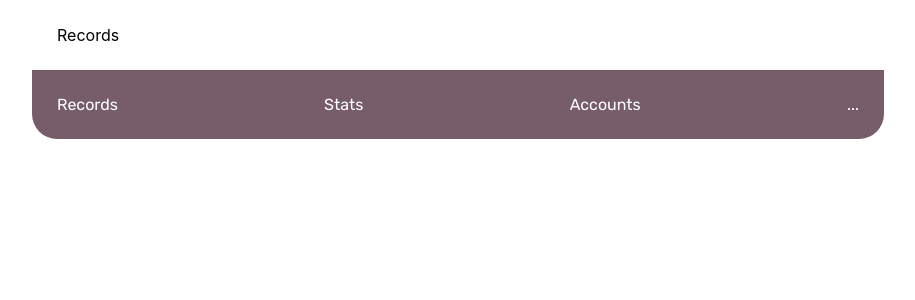
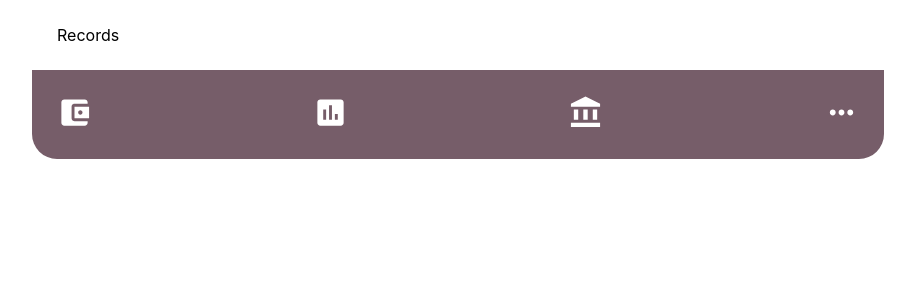
Before and after one commit to jomarcui/nextjs-expenses, a Next.js app: page /records/records in a window 1280 px wide. Shown: the top 300 px of the page, without its empty margins (182-1097 px from the left). Built offline with nearby package versions, Linux system fonts and the light colour scheme.

Commit message:
➕ Added Material Icons

```diff
--- a/components/Navigation/Menu.tsx
+++ b/components/Navigation/Menu.tsx
@@ -1,4 +1,10 @@
 import styled from '@emotion/styled';
+import {
+  AccountBalance,
+  AccountBalanceWallet,
+  InsertChart,
+  MoreHoriz,
+} from '@mui/icons-material';
 import { Box, Link as MUILink } from '@mui/material';
 import Link from 'next/link';
 
@@ -20,16 +26,24 @@ const MUILinkStyled = styled(MUILink)`
 const Menu = () => (
   <BoxStyled>
     <Link href="/records" passHref>
-      <MUILinkStyled>Records</MUILinkStyled>
+      <MUILinkStyled>
+        <AccountBalanceWallet fontSize="large" />
+      </MUILinkStyled>
     </Link>
     <Link href="/stats" passHref>
-      <MUILinkStyled>Stats</MUILinkStyled>
+      <MUILinkStyled>
+        <InsertChart fontSize="large" />
+      </MUILinkStyled>
     </Link>
     <Link href="/accounts" passHref>
-      <MUILinkStyled>Accounts</MUILinkStyled>
+      <MUILinkStyled>
+        <AccountBalance fontSize="large" />
+      </MUILinkStyled>
     </Link>
     <Link href="/more" passHref>
-      <MUILinkStyled>...</MUILinkStyled>
+      <MUILinkStyled>
+        <MoreHoriz fontSize="large" />
+      </MUILinkStyled>
     </Link>
   </BoxStyled>
 );
--- a/package.json
+++ b/package.json
@@ -10,6 +10,7 @@
   },
   "dependencies": {
     "@emotion/styled": "^11.9.3",
+    "@mui/icons-material": "^5.8.4",
     "@mui/material": "^5.8.4",
     "next": "12.1.6",
     "react": "18.2.0",
```
Also changed, not shown: 1 other file (tests, documents, lock files or other folders).
